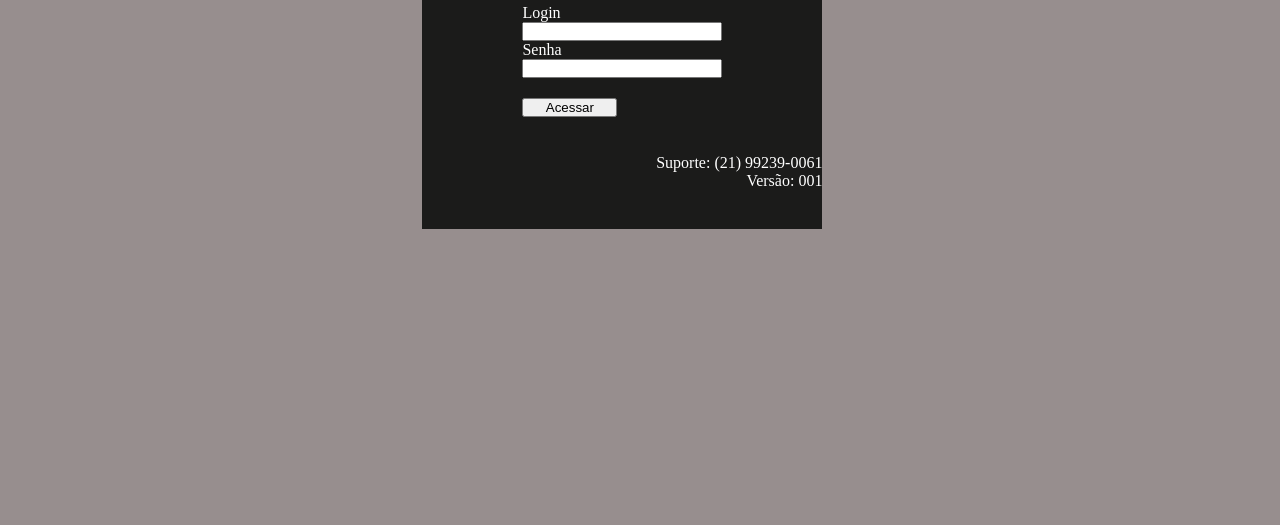
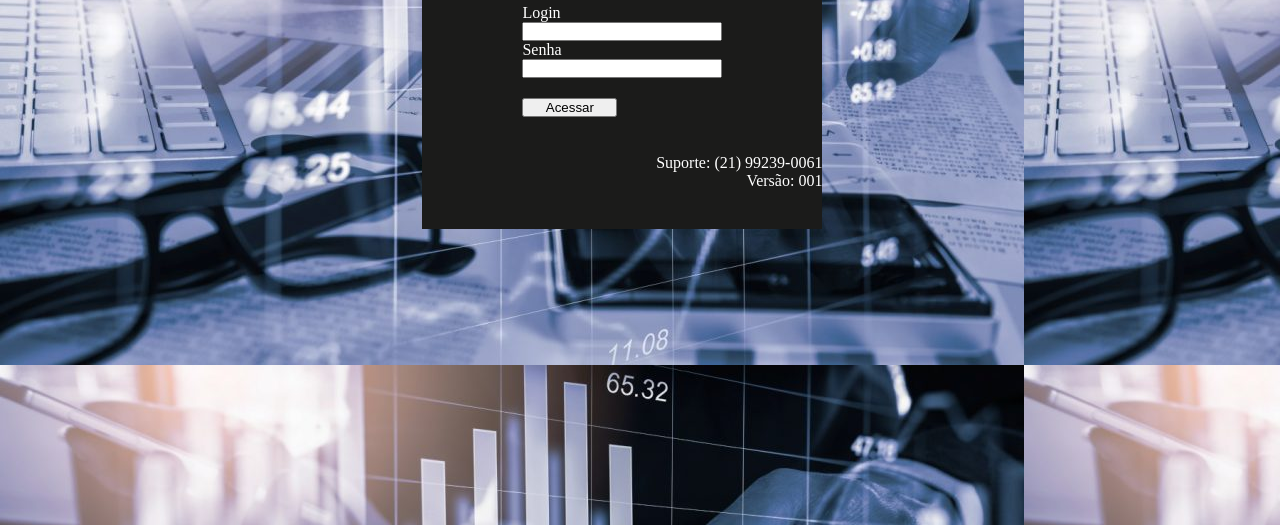
Before and after one commit to gustavo-lsilva/painel, a plain HTML site: page index.html in a window 1280 px wide. Shown: the part 275-800 px from the top of the page. Drawn offline with Linux system fonts and the light colour scheme.

Commit message:
Fundo tela inicial

```diff
--- a/style.css
+++ b/style.css
@@ -10,8 +10,7 @@ body {
     margin-left: 33%;
     width: 100%;
     height: 100%;
-    background: rgb(151, 142, 142);
-
+    background: url(./img/fundo.jpg);
 }
 
 .meio {
```
Also changed, not shown: img/fundo.jpg (added).
